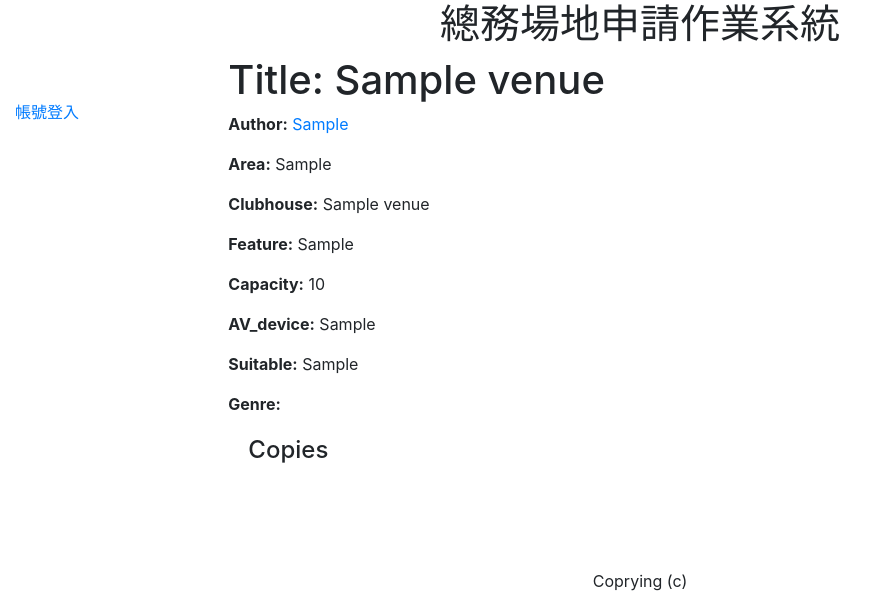
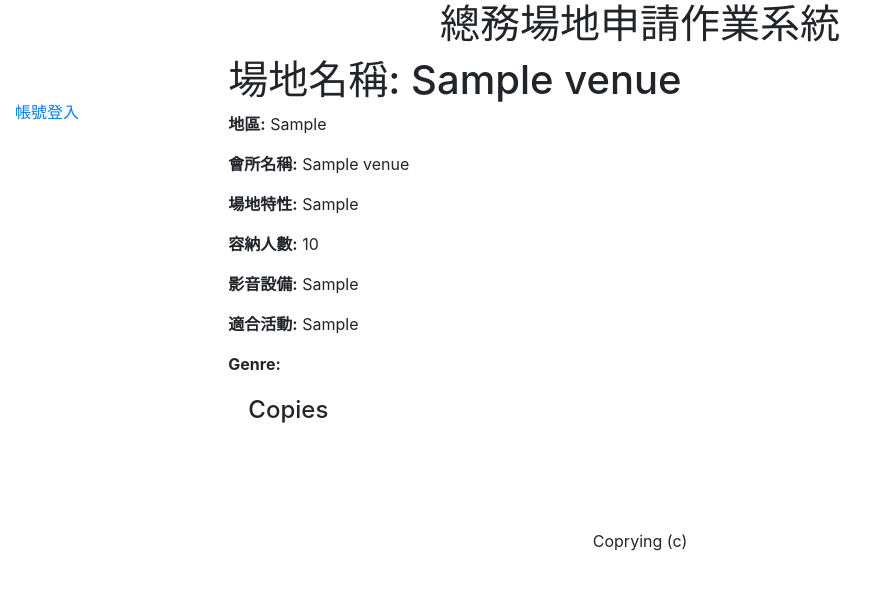
Before and after one commit to tzuchianti/GAD, a Django app: page /catalog/venue/1 in a window 1280 px wide. Shown: the top 614 px of the page, without its empty margins (0-886 px from the left). Run offline with Django 3.2, Linux system fonts and the light colour scheme; tables that the repository leaves empty hold one stand-in row (values such as "Sample post"); some libraries are stand-ins or nearby versions.

Commit message:
format setting

```diff
--- a/catalog/templates/base_generic.html
+++ b/catalog/templates/base_generic.html
@@ -37,7 +37,7 @@
            {% if user.is_authenticated %}
             <li> 申請人: {{ user.get_username }}</li>
               <!--<li><a href="{% url 'add-venueinstance' %}">Add Venue</a></li>-->
-              <li><a href="{% url 'index' %}">首頁</a>
+              <li><a href="{% url 'index' %}">場地資料</a>
             <h3>申請</h3>
               <li><a href="{% url 'venues' %}">場地管理</a></li>
               <li><a href="{% url 'add-venueinstance' %}">活動申請</a></li>
--- a/catalog/templates/catalog/venue_detail.html
+++ b/catalog/templates/catalog/venue_detail.html
@@ -1,15 +1,16 @@
 {% extends "base_generic.html" %}
 
 {% block content %}
-  <h1>Title: {{ venue.site_name }}</h1>
+  <h1>場地名稱: {{ venue.site_name }}</h1>
 
-  <p><strong>Author:</strong> <a href="">{{ venue.area }}</a></p> <!-- author detail link not yet defined -->
-  <p><strong>Area:</strong> {{ venue.area }}</p>
-  <p><strong>Clubhouse:</strong> {{ venue.club_name }}</p>
-  <p><strong>Feature:</strong> {{ venue.site_feature }}</p>
-  <p><strong>Capacity:</strong> {{ venue.capacity }}</p>
-  <p><strong>AV_device:</strong> {{ venue.av_device }}</p>
-  <p><strong>Suitable:</strong> {{ venue.suitable }}</p>
+  <!--<p><strong>Author:</strong> <a href="">{{ venue.area }}</a></p> -->
+  <!-- author detail link not yet defined -->
+  <p><strong>地區:</strong> {{ venue.area }}</p>
+  <p><strong>會所名稱:</strong> {{ venue.club_name }}</p>
+  <p><strong>場地特性:</strong> {{ venue.site_feature }}</p>
+  <p><strong>容納人數:</strong> {{ venue.capacity }}</p>
+  <p><strong>影音設備:</strong> {{ venue.av_device }}</p>
+  <p><strong>適合活動:</strong> {{ venue.suitable }}</p>
   <p><strong>Genre:</strong> {% for genre in book.genre.all %} {{ genre }}{% if not forloop.last %}, {% endif %}{% endfor %}</p>
 
   <div style="margin-left:20px;margin-top:20px">
--- a/catalog/templates/index.html
+++ b/catalog/templates/index.html
@@ -2,7 +2,7 @@
 
 {% block content %}
   <br/>
-  <h1> 場地申請 </h1>
+  <h1> 場地資料瀏覽 </h1>
 
  {% if venue_list  %}
   <ul>
```
Also changed, not shown: catalog/views.py (+2 -20 lines).
